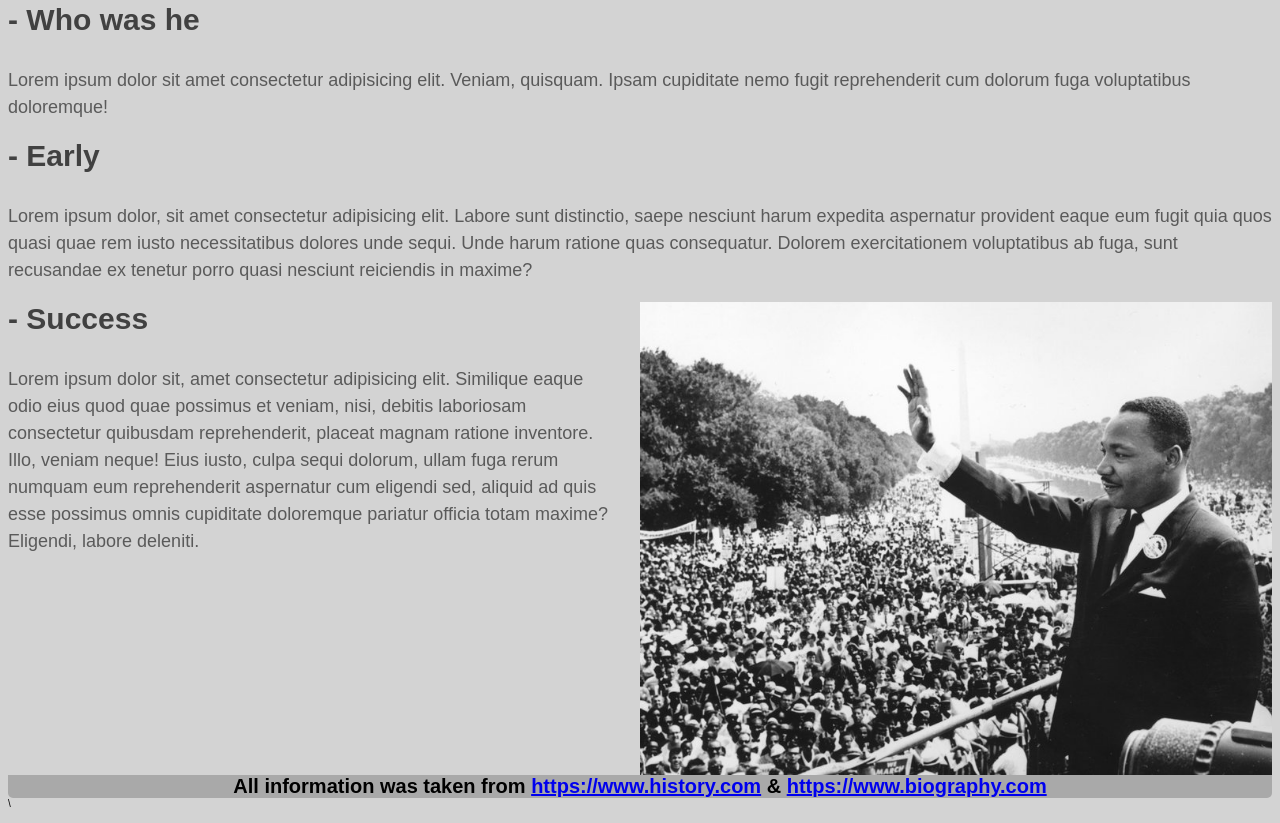
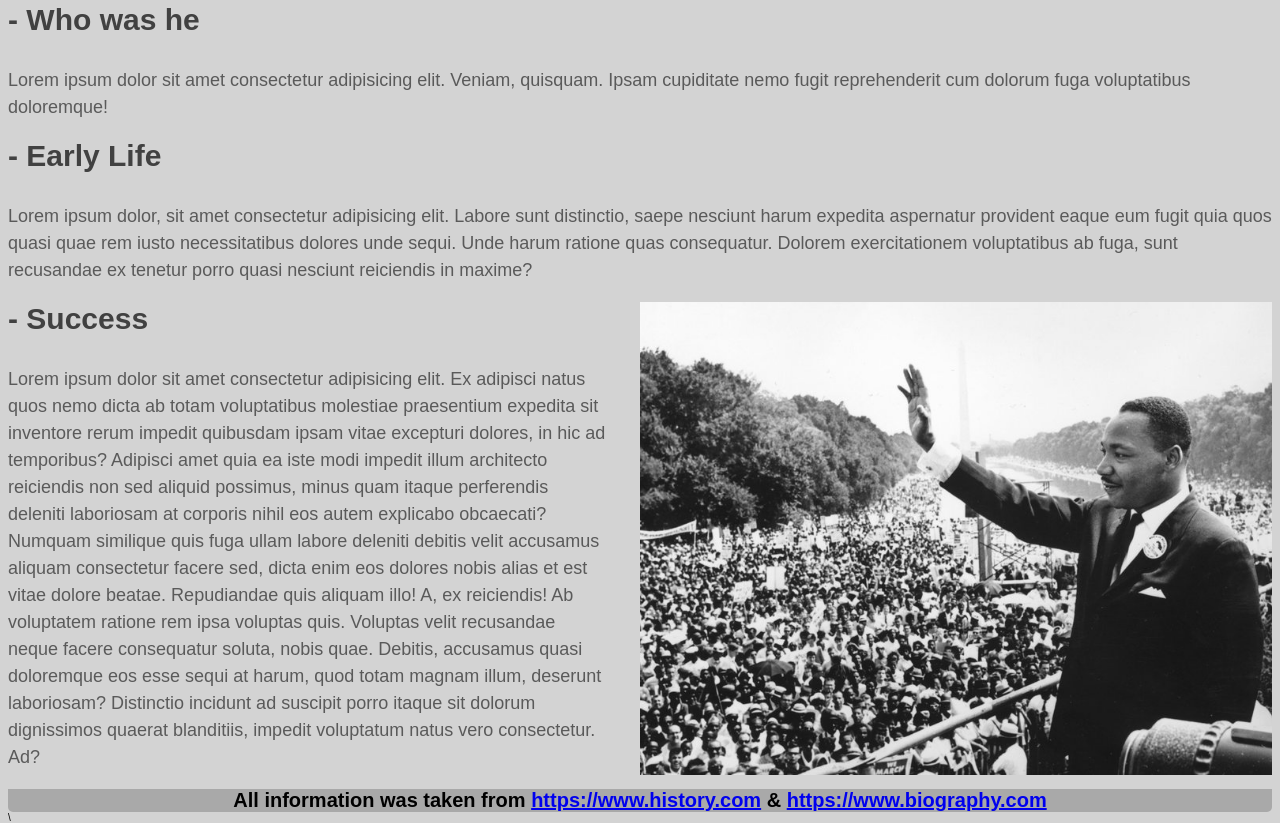
Before and after one commit to Austinfranks/mlk, a plain HTML site: page index.html in a window 1280 px wide. Shown: the part 853-1676 px from the top of the page. Drawn offline with Linux system fonts and the light colour scheme.

Commit message:
morelettering

```diff
--- a/index.html
+++ b/index.html
@@ -3,7 +3,7 @@
     <meta charset="UTF-8" />
     <meta name="viewport" content="width=device-width, initial-scale=1.0" />
     <link rel="stylesheet" href="style.css" />
-    <title>Document</title>
+    <title>MLK</title>
   </head>
   <body>
     <div class="header">
@@ -37,7 +37,7 @@
         </p>
       </section>
       <section class="page2" id="page2">
-        <h2>- Early</h2>
+        <h2>- Early Life</h2>
         <p>
           Lorem ipsum dolor, sit amet consectetur adipisicing elit. Labore sunt
           distinctio, saepe nesciunt harum expedita aspernatur provident eaque
@@ -51,13 +51,22 @@
         <div class="page3text">
           <h2>- Success</h2>
           <p>
-            Lorem ipsum dolor sit, amet consectetur adipisicing elit. Similique
-            eaque odio eius quod quae possimus et veniam, nisi, debitis
-            laboriosam consectetur quibusdam reprehenderit, placeat magnam
-            ratione inventore. Illo, veniam neque! Eius iusto, culpa sequi
-            dolorum, ullam fuga rerum numquam eum reprehenderit aspernatur cum
-            eligendi sed, aliquid ad quis esse possimus omnis cupiditate
-            doloremque pariatur officia totam maxime? Eligendi, labore deleniti.
+            Lorem ipsum dolor sit amet consectetur adipisicing elit. Ex adipisci
+            natus quos nemo dicta ab totam voluptatibus molestiae praesentium
+            expedita sit inventore rerum impedit quibusdam ipsam vitae excepturi
+            dolores, in hic ad temporibus? Adipisci amet quia ea iste modi
+            impedit illum architecto reiciendis non sed aliquid possimus, minus
+            quam itaque perferendis deleniti laboriosam at corporis nihil eos
+            autem explicabo obcaecati? Numquam similique quis fuga ullam labore
+            deleniti debitis velit accusamus aliquam consectetur facere sed,
+            dicta enim eos dolores nobis alias et est vitae dolore beatae.
+            Repudiandae quis aliquam illo! A, ex reiciendis! Ab voluptatem
+            ratione rem ipsa voluptas quis. Voluptas velit recusandae neque
+            facere consequatur soluta, nobis quae. Debitis, accusamus quasi
+            doloremque eos esse sequi at harum, quod totam magnam illum,
+            deserunt laboriosam? Distinctio incidunt ad suscipit porro itaque
+            sit dolorum dignissimos quaerat blanditiis, impedit voluptatum natus
+            vero consectetur. Ad?
           </p>
         </div>
         <img
```
